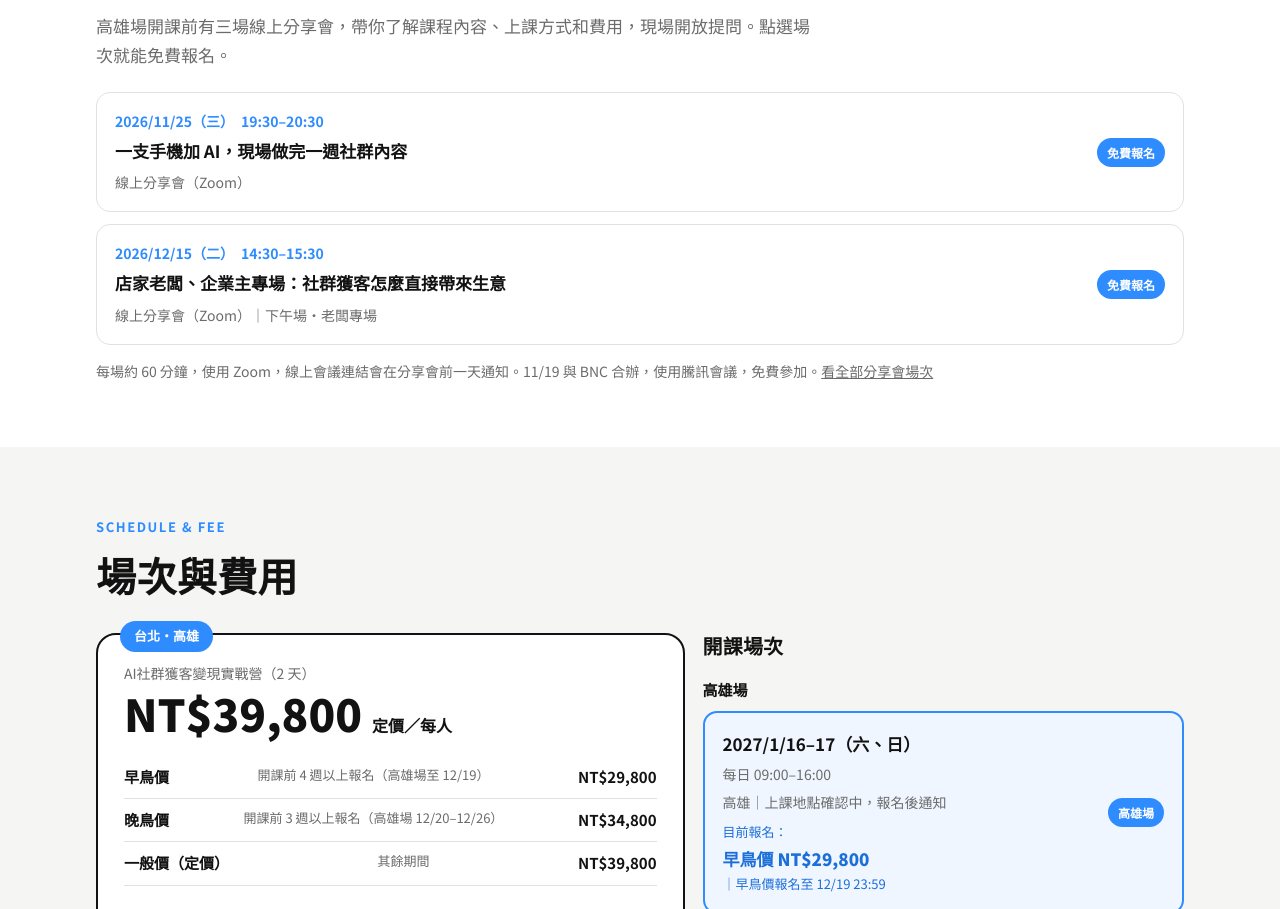
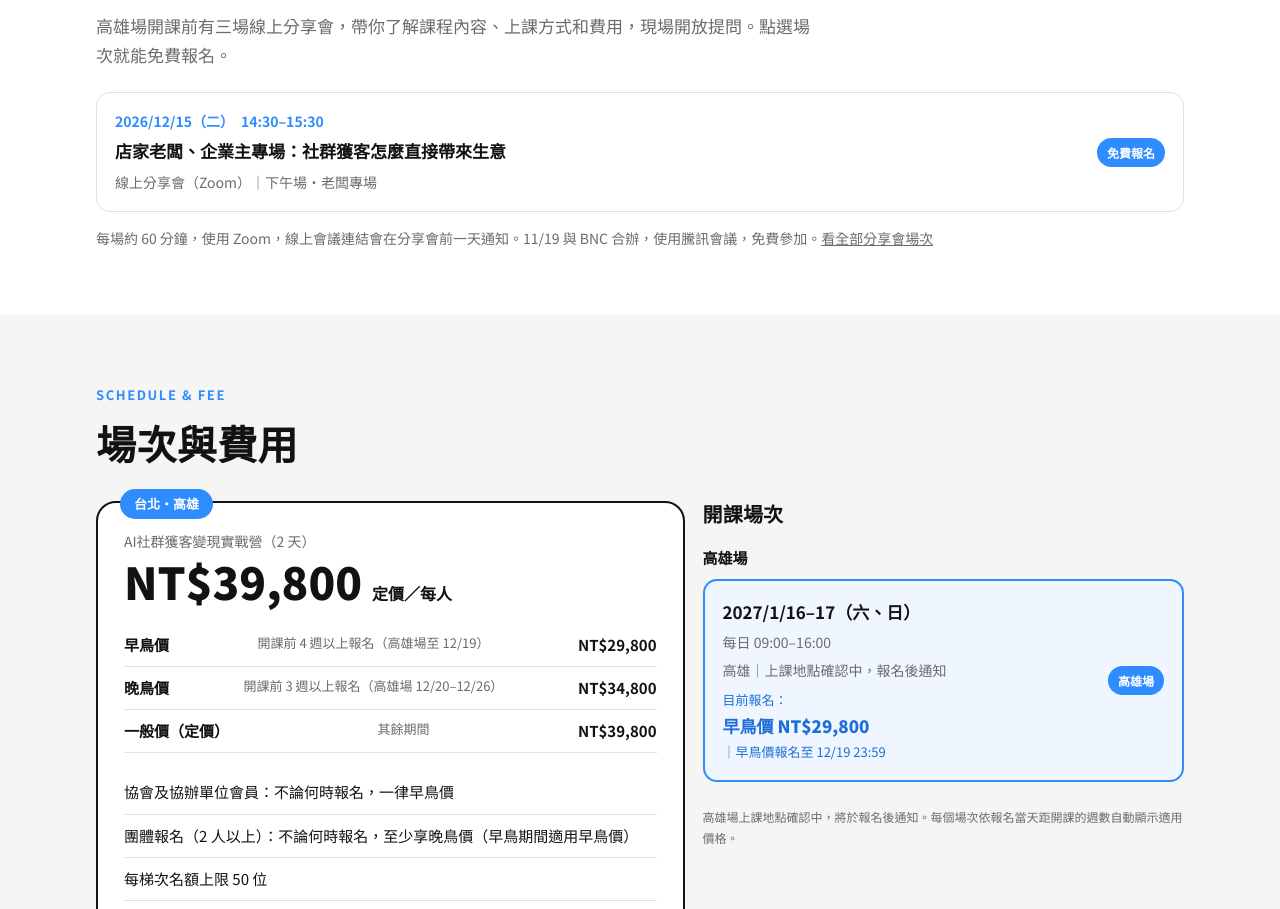
Before and after one commit to edjumptw/kma-kk, a plain HTML site: page ai/index.html in a window 1280 px wide. Shown: the part 4852-5761 px from the top of the page. Drawn offline with Linux system fonts and the light colour scheme.

Commit message:
11/25 免費分享會取消，移除場次與報名選項
Co-Authored-By: Claude Opus 5.5 <noreply@anthropic.com>

```diff
--- a/ai/index.html
+++ b/ai/index.html
@@ -424,7 +424,6 @@ window.TALKS = {
   },
   sessions: [
     { id: "ai-1119",   course: "ai",   date: "2026/11/19（四）", time: "19:30–20:30", start: "2026-11-19T19:30:00", end: "2026-11-19T20:30:00", tag: "" , title: "2027 社群獲客新玩法：讓 AI 幫你把粉絲變客戶" },
-    { id: "ai-1125",   course: "ai",   date: "2026/11/25（三）", time: "19:30–20:30", start: "2026-11-25T19:30:00", end: "2026-11-25T20:30:00", tag: "" , title: "一支手機加 AI，現場做完一週社群內容" },
     { id: "ai-1215",   course: "ai",   date: "2026/12/15（二）", time: "14:30–15:30", start: "2026-12-15T14:30:00", end: "2026-12-15T15:30:00", tag: "下午場・老闆專場" , title: "店家老闆、企業主專場：社群獲客怎麼直接帶來生意" },
     { id: "live-0107", course: "live", date: "2027/1/7（四）",   time: "19:30–20:30", start: "2027-01-07T19:30:00", end: "2027-01-07T20:30:00", tag: "" , title: "不是網紅也能開播：直播帶貨入門" },
     { id: "live-0120", course: "live", date: "2027/1/20（三）",  time: "19:30–20:30", start: "2027-01-20T19:30:00", end: "2027-01-20T20:30:00", tag: "學員心得分享" , title: "從獲客到成交，直播是最後一哩路" },
```
Also changed, not shown: index.html (+0 -1 lines), live/index.html (+0 -1 lines), talks/1119/index.html (+0 -1 lines), talks/index.html (+0 -1 lines).
